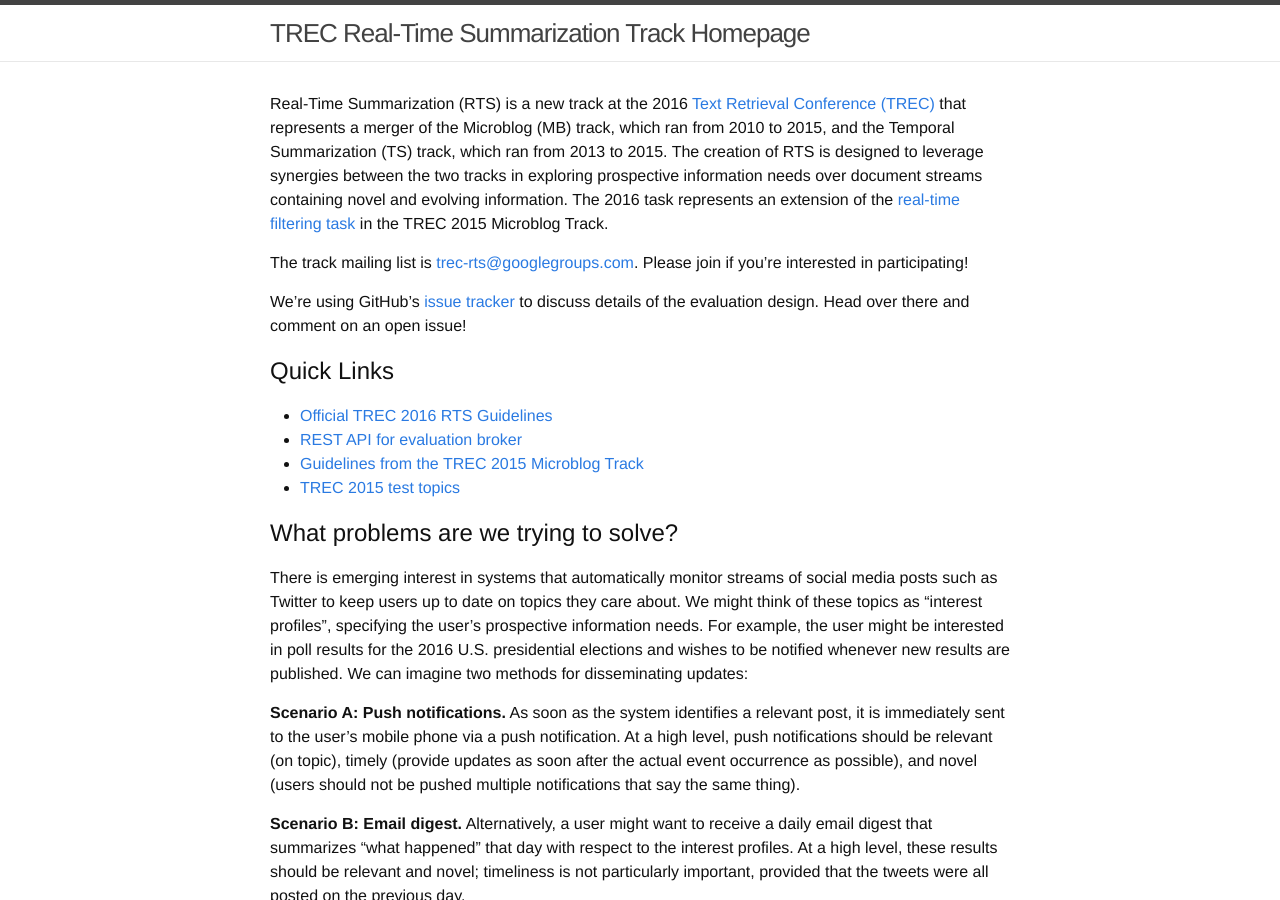
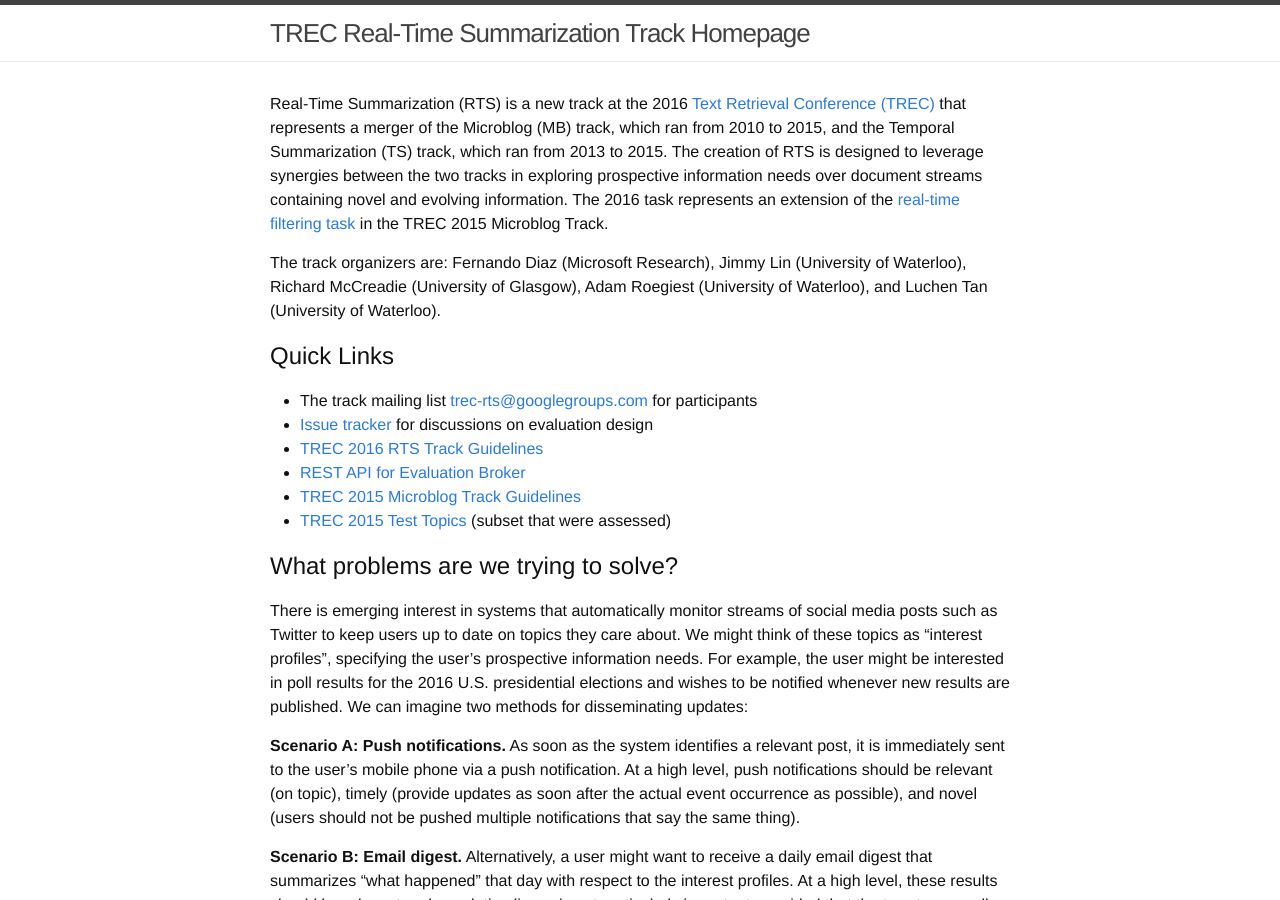
Before and after one commit to trecrts/trecrts.github.io, a Jekyll site: the page built from index.md, in a window 1280 px wide and 900 px high. Built offline with Jekyll 4.4.1, drawn with Linux system fonts in a browser that asks for light colours.

Commit message:
Added organizers.

```diff
--- a/index.md
+++ b/index.md
@@ -13,21 +13,21 @@ task represents an extension of the [real-time filtering
 task](https://github.com/lintool/twitter-tools/wiki/TREC-2015-Track-Guidelines)
 in the TREC 2015 Microblog Track.
 
-The track mailing list is
-[trec-rts@googlegroups.com](https://groups.google.com/forum/#!forum/trec-rts). Please
-join if you're interested in participating!
-
-We're using GitHub's [issue
-tracker](https://github.com/trecrts/trecrts.github.io/issues) to
-discuss details of the evaluation design. Head over there and comment on an
-open issue!
+The track organizers are:
+Fernando Diaz (Microsoft Research),
+Jimmy Lin (University of Waterloo),
+Richard McCreadie (University of Glasgow),
+Adam Roegiest (University of Waterloo), and
+Luchen Tan (University of Waterloo).
 
 ## Quick Links
 
-+ [Official TREC 2016 RTS Guidelines](TREC2016-RTS-guidelines.html)
-+ [REST API for evaluation broker](https://github.com/trecrts/trecrts-eval/tree/master/trecrts-server)
-+ [Guidelines from the TREC 2015 Microblog Track](https://github.com/lintool/twitter-tools/wiki/TREC-2015-Track-Guidelines)
-+ [TREC 2015 test topics](TREC2015-MB-testtopics.txt)
++ The track mailing list [trec-rts@googlegroups.com](https://groups.google.com/forum/#!forum/trec-rts) for participants
++ [Issue tracker](https://github.com/trecrts/trecrts.github.io/issues) for discussions on evaluation design
++ [TREC 2016 RTS Track Guidelines](TREC2016-RTS-guidelines.html)
++ [REST API for Evaluation Broker](https://github.com/trecrts/trecrts-eval/tree/master/trecrts-server)
++ [TREC 2015 Microblog Track Guidelines](https://github.com/lintool/twitter-tools/wiki/TREC-2015-Track-Guidelines)
++ [TREC 2015 Test Topics](TREC2015-MB-testtopics.txt) (subset that were assessed)
 
 ## What problems are we trying to solve?
 
```
